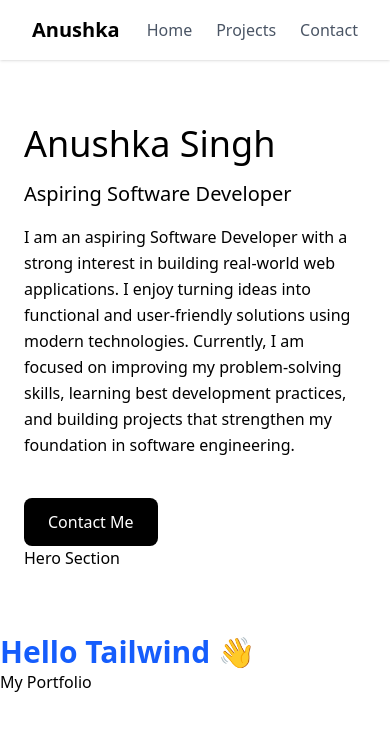
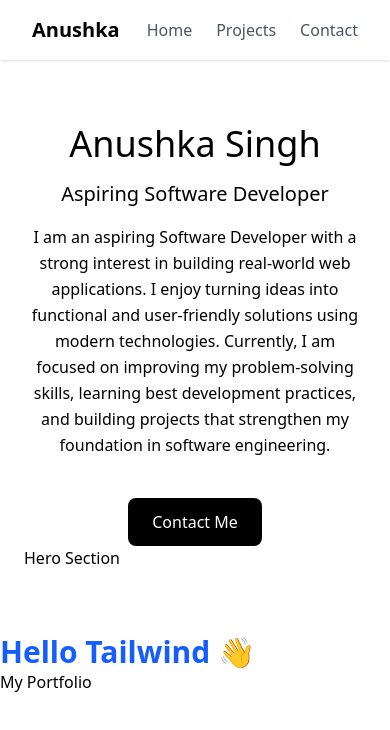
Before and after one commit to anushka8singh/react-tailwind-portfolio, a React (Vite) app: page / in a window 390 px wide. Shown: the top 730 px of the page. Built offline with nearby package versions, Linux system fonts and the light colour scheme.

Commit message:
made hero section responsive for mobile and desktop

```diff
--- a/src/components/Hero.jsx
+++ b/src/components/Hero.jsx
@@ -1,9 +1,9 @@
 function Hero(){
     return(
         <section className="py-16 px-6">
-            <div className="max-auto max-w-4xl space-y-4">
-                <h1 className="text-4xl text-bold">Anushka Singh</h1>
-                <h2 className="text-xl text-grey-600 mt-2">Aspiring Software Developer</h2>
+            <div className="max-auto max-w-4xl space-y-4 text-center md:text-left">
+                <h1 className="text-4xl md:text-5xl text-bold">Anushka Singh</h1>
+                <h2 className="text-xl md:text-2xl text-grey-600 mt-2">Aspiring Software Developer</h2>
                 <p className="text-base text-grey-500 leading-relaxed">I am an aspiring Software Developer with a strong interest in building real-world web applications. I enjoy turning ideas into functional and user-friendly solutions using modern technologies. Currently, I am focused on improving my problem-solving skills, learning best development practices, and building projects that strengthen my foundation in software engineering.</p>
                 <button className="bg-black text-white px-6 py-3 rounded-lg mt-6 hover:bg-grey-600">Contact Me</button>
             </div>
```
